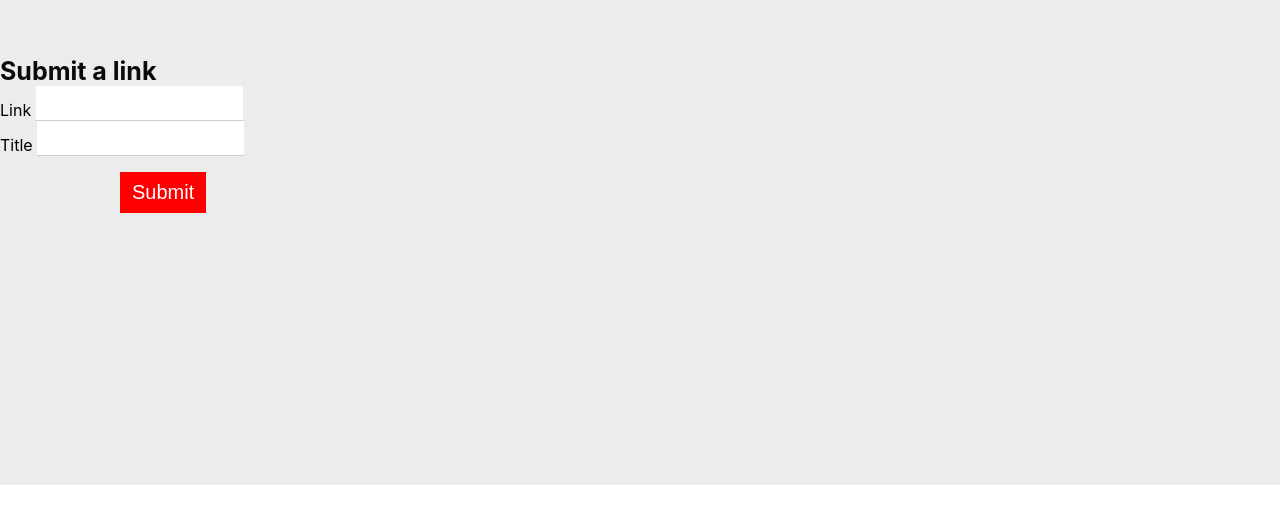
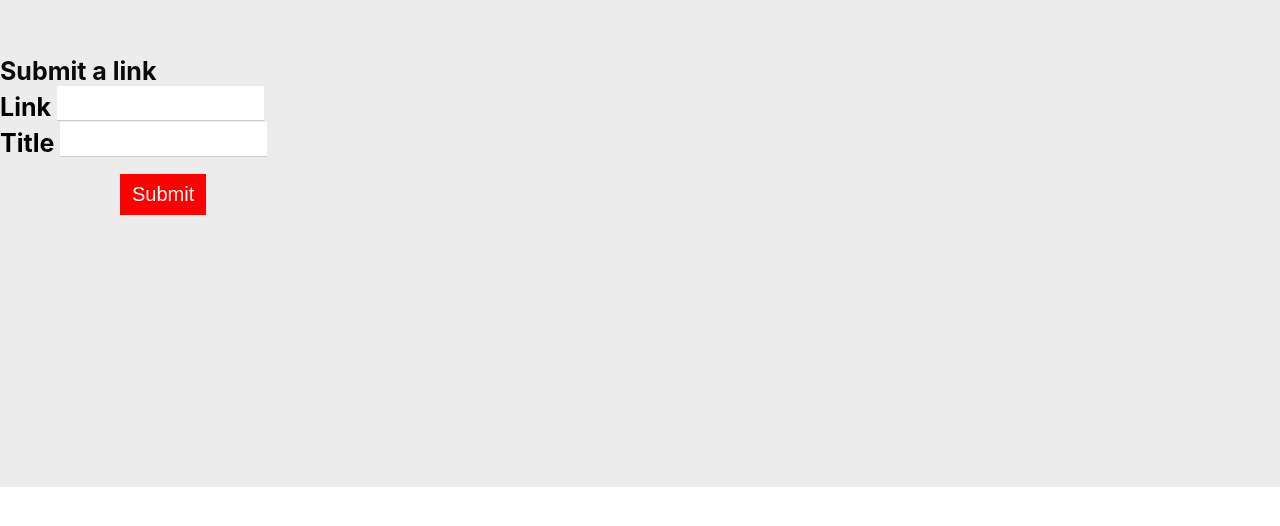
Before and after one commit to AmmanMeb/Fullstack, a React (Create React App) app in the folder Client/: page /SubmitPage in a window 1280 px wide. Shown: the part 200-726 px from the top of the page. Built offline with nearby package versions, Linux system fonts and the light colour scheme.

Commit message:
Add files via upload

```diff
--- a/Client/src/components/submitPageComponents/submitPage.scss
+++ b/Client/src/components/submitPageComponents/submitPage.scss
@@ -3,11 +3,13 @@ $fifty: 50%;
 $negativefifty: -50%;
 $backgroundcolor: rgb(236, 236, 236);
 $secondarybackgroundcolor: rgb(197, 194, 194);
+$defaultfontsize: 25px;
+$defaultfontweight: bold;
 
 .title {
     color: $black;
-    font-weight: bold;
-    font-size: 25px;
+    font-weight: $defaultfontweight;
+    font-size: $defaultfontsize;
 }
 
 .centered {
@@ -47,3 +49,8 @@ input {
     margin-left: 15vh;
     margin-top: 2vh;
   }
+
+  label {
+    font-size: $defaultfontsize;
+    font-weight: $defaultfontweight;
+  }
```
